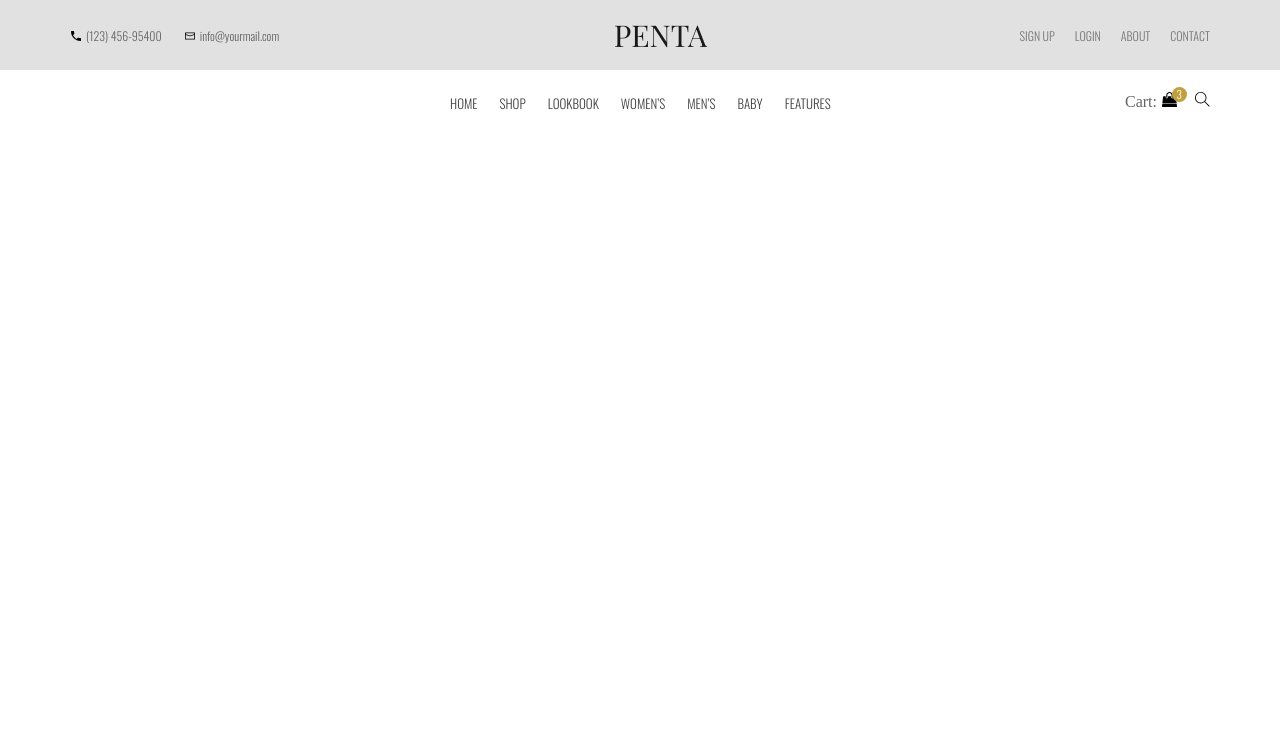
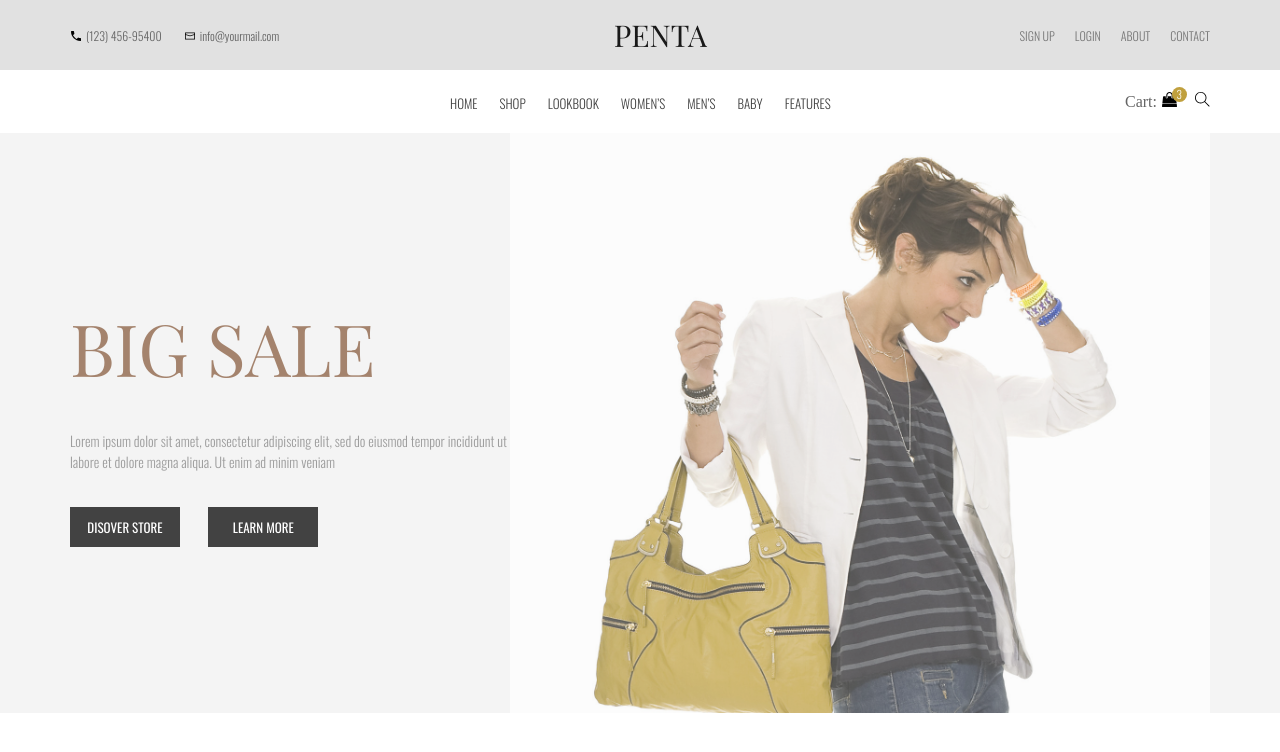
Before and after one commit to MikitheArtist/emailshop, a website built with webpack: page src/index.html in a window 1280 px wide. Built offline with nearby package versions, Linux system fonts and the light colour scheme.

Commit message:
добавляем блок big_sale

```diff
--- a/src/index.html
+++ b/src/index.html
@@ -96,6 +96,19 @@
         </div>
     </div>
 </header>
+<section class="big_sail">
+    <div class="container">
+        <div class="big_sail-content">
+            <div class="big_sail-title">Big Sale</div>
+            <div class="big_sail-dsc">Lorem ipsum dolor sit amet, consectetur adipiscing elit, sed do eiusmod tempor incididunt ut labore et dolore magna aliqua. Ut enim ad minim veniam</div>
+            <div class="big_sail-cta">
+                <button class="button" id="btn1">Disover Store</button>
+                <button class="button" id="btn2">Learn More</button>
+            </div>
+        </div>
+        <div class="big_sail-foto"></div>
+    </div>
+</section>
 <section class="products-list">
 
 </section>
--- a/src/styles/index.scss
+++ b/src/styles/index.scss
@@ -187,5 +187,70 @@ body {
       }
     }
   }
+}
 
+.big_sail {
+  height: 580px;
+  background-color: #f4f4f4;
+
+  .container {
+    display: flex;
+    align-items: center;
+    height: 100%;
+  }
+
+  .big_sail-content {
+    max-width: 440px;
+    width: 100%;
+  }
+
+  .big_sail-title {
+    font-size: 4.5rem;
+    font-family: 'Playfair Display', serif;
+    color: #a4836d;
+    text-transform: uppercase;
+    text-align: left;
+    font-weight: 500;
+    margin-bottom: 35px;
+  }
+
+  .big_sail-dsc {
+    color: #9d9d9d;
+    font-size: 0.875rem;
+    text-align: left;
+  }
+
+  .big_sail-cta {
+    text-align: left;
+    margin-top: 35px;
+
+
+    .button {
+      width: 110Px;
+      height: 40px;
+      font-weight: 500;
+      text-transform: uppercase;
+      border: none;
+      font-size: 0.8125rem;
+      font-family: "Oswald", sans-serif;
+      background-color: #424242;
+      color: #ffffff;
+      cursor: pointer;
+    }
+
+    .button:hover {
+      background-color: #a4836d;
+    }
+
+    #btn1 {
+      margin-right: 25px;
+    }
+  }
+.big_sail-foto {
+  background-image: url("../img/big_sail.png");
+  background-size: cover;
+  opacity: 0.7;
+  width: 100%;
+  height: 100%;
 }
+}
```
Also changed, not shown: src/img/big_sail.png (added).
